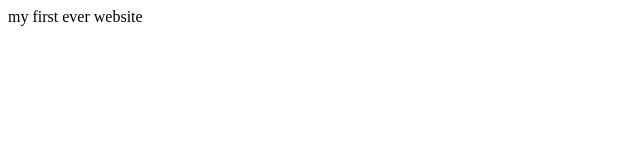
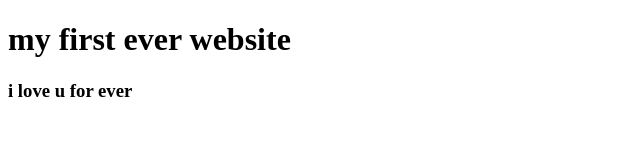
Before and after one commit to rasedul23/my-first-website, a plain HTML site: page index.html in a window 1280 px wide. Shown: the whole page, without its empty margins (0-640 px from the left). Drawn offline with Linux system fonts and the light colour scheme.

Commit message:
learned github

```diff
--- a/index.html
+++ b/index.html
@@ -6,6 +6,7 @@
     <title>Document</title>
 </head>
 <body>
- <h> my first ever website </h>
+ <h1> my first ever website </h1>
+ <h3> i love u for ever </h3>
 </body>
 </html>
```
